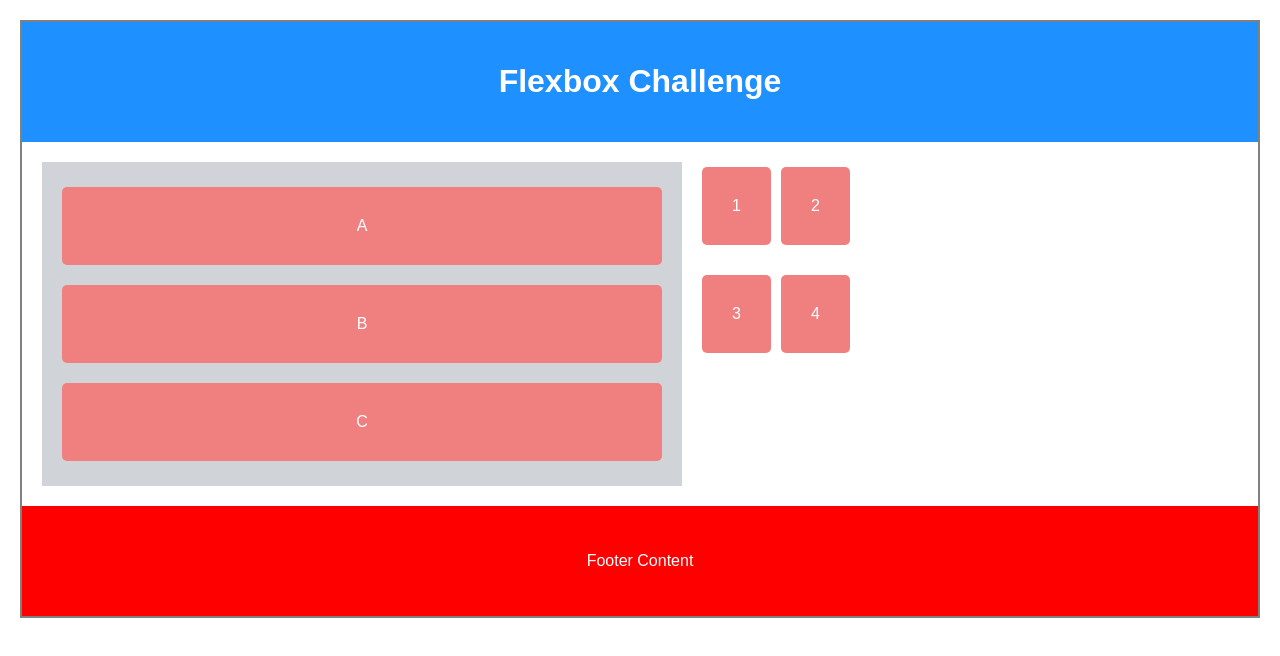
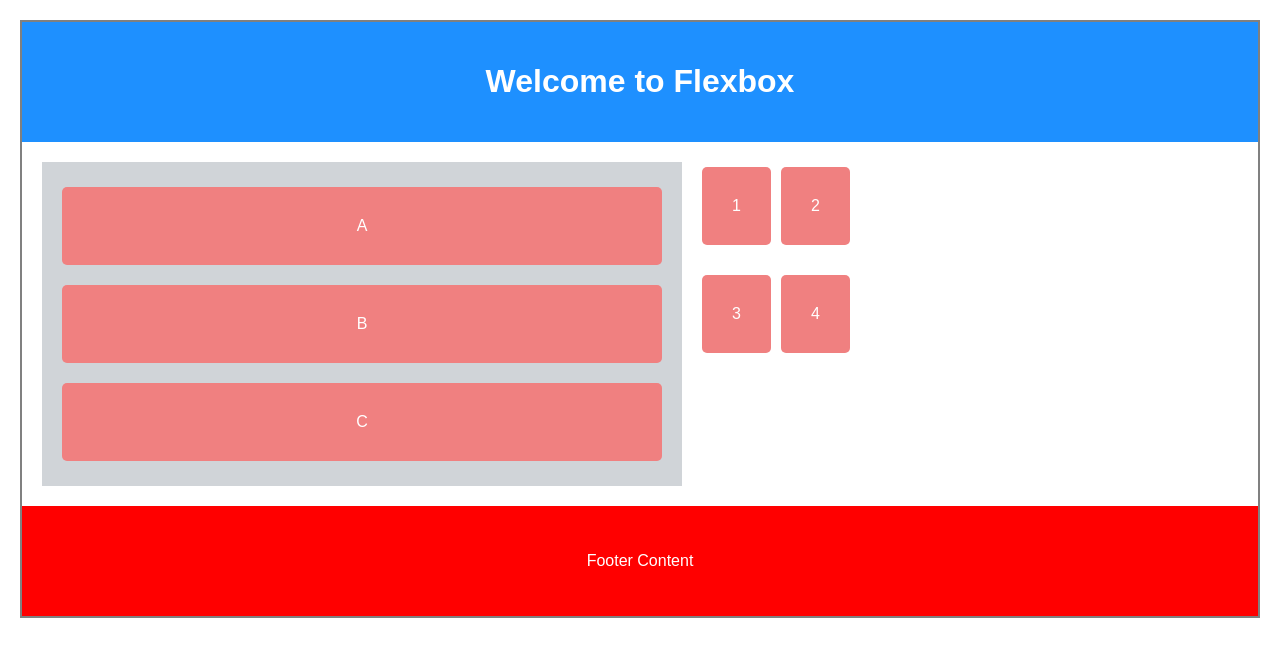
Before and after one commit to Yyunrra/Juluat-Armada-1, a plain HTML site: page 09_assignment/index.html in a window 1280 px wide. Drawn offline with Linux system fonts and the light colour scheme.

Commit message:
updated h1

```diff
--- a/09_assignment/index.html
+++ b/09_assignment/index.html
@@ -1,14 +1,16 @@
 <!DOCTYPE html>
 <html lang="en">
+
 <head>
     <meta charset="UTF-8">
     <meta name="viewport" content="width=device-width, initial-scale=1.0">
     <title>Flexbox Challenge</title>
     <link rel="stylesheet" href="style.css">
 </head>
+
 <body>
     <header>
-        <h1>Flexbox Challenge</h1>
+        <h1>Welcome to Flexbox</h1>
     </header>
     <main class="container">
         <section class="left-panel">
@@ -31,4 +33,5 @@
         <p>Footer Content</p>
     </footer>
 </body>
+
 </html>
```
